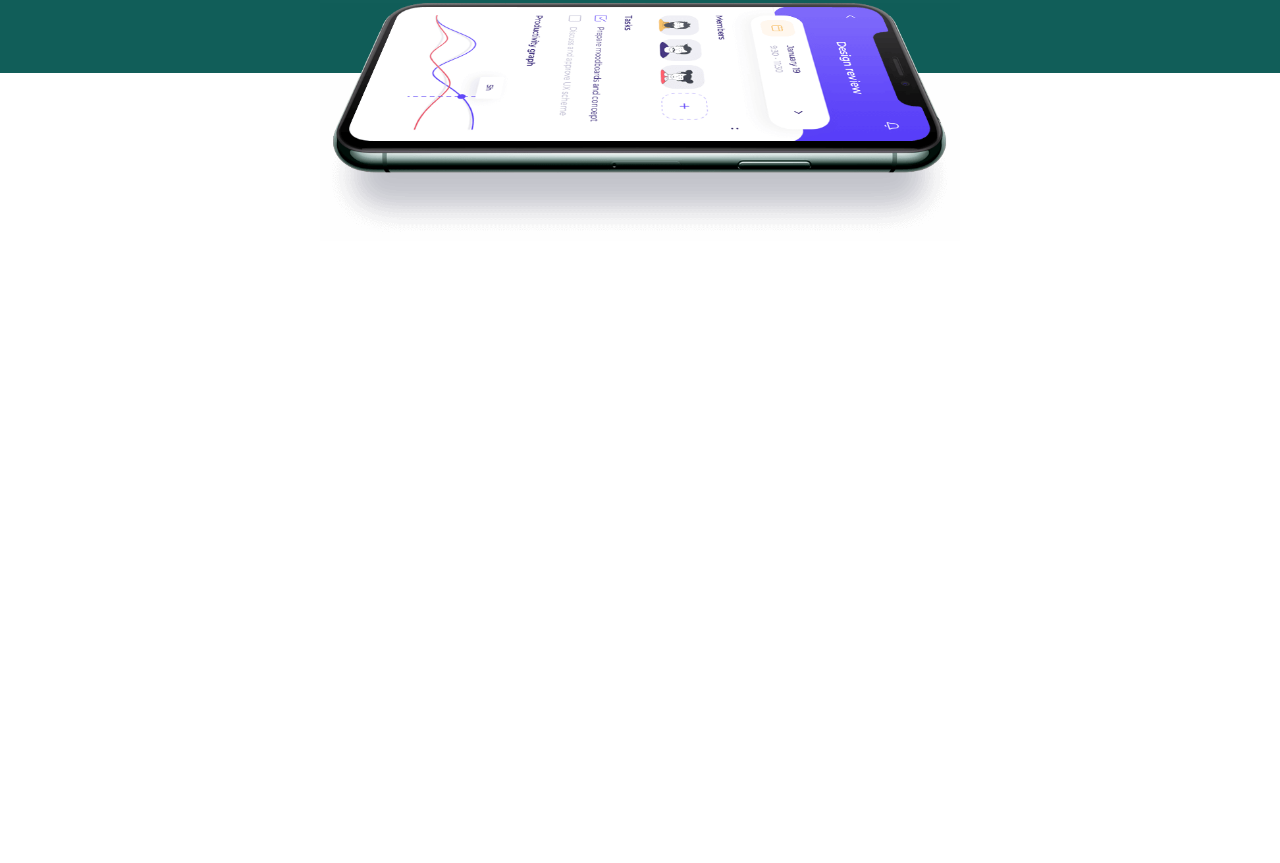
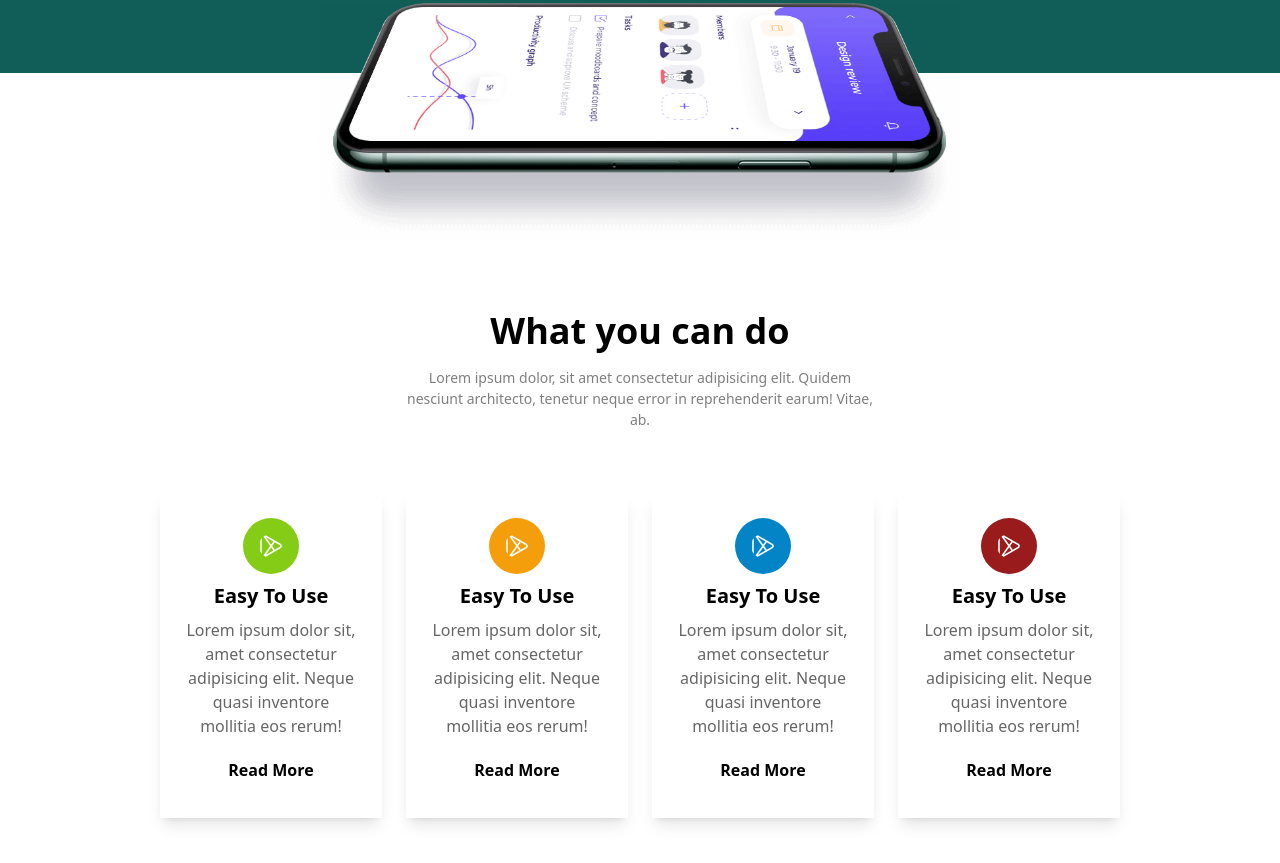
Before and after one commit to Anupam2570632/Appie-Web-with-Taiwind-, a plain HTML site: page index.html in a window 1280 px wide. Shown: the part 447-1310 px from the top of the page. Before the commit the page ends 800 px from the top, so only its background shows below. Drawn offline with nearby package versions, Linux system fonts and the light colour scheme.

Commit message:
do section added succesfully

```diff
--- a/index.html
+++ b/index.html
@@ -37,6 +37,7 @@
         </header>
     </div>
     <main>
+        <!-- hero section -->
         <section>
             <div class="bg-teal-800 py-12 md:py-28 text-white">
                 <div class="w-full md:w-1/2 space-y-4 text-center mx-auto">
@@ -62,8 +63,42 @@
                     <img class="w-1/2" src="./assets/hero-thumb-4.png" alt="" />
                 </div>
         </section>
+
+        <!-- do section -->
+        <section class="w-11/12 md:w-9/12 mb-40 space-y-4 text-center mx-auto">
+            <h2 class="text-2xl md:text-4xl font-bold">What you can do</h2>
+            <p class="text-[14px] opacity-[.5] w-auto md:w-1/2 mx-auto pb-12">Lorem ipsum dolor, sit amet consectetur adipisicing elit. Quidem nesciunt architecto, tenetur neque error in reprehenderit earum! Vitae, ab.</p>
+            <div class="grid grid-cols-1 gap-6 md:grid-cols-2 lg:grid-cols-4">
+                <div class="text-center  p-6 lg:p-2 xl:p-6 lg:space-y-2 xl:sapce-y-4 shadow-lg space-y-4">
+                    <img class="bg-lime-500 mx-auto p-4 rounded-full" src="./assets/play-store.png" alt="">
+                    <h3 class="text-xl font-semibold">Easy To Use</h3>
+                    <p class="text-[14] opacity-[.6]">Lorem ipsum dolor sit, amet consectetur adipisicing elit. Neque quasi inventore mollitia eos rerum!</p>
+                    <button class="px-5 font-bold py-3 rounded-md hover:bg-cyan-600 duration-300">Read More</button>
+                </div>
+                <div class="text-center  p-6 lg:p-2 xl:p-6 lg:space-y-2 xl:sapce-y-4 shadow-lg space-y-4">
+                    <img class="bg-amber-500 mx-auto p-4 rounded-full" src="./assets/play-store.png" alt="">
+                    <h3 class="text-xl font-semibold">Easy To Use</h3>
+                    <p class="text-[14] opacity-[.6]">Lorem ipsum dolor sit, amet consectetur adipisicing elit. Neque quasi inventore mollitia eos rerum!</p>
+                    <button class="px-5 font-bold py-3 rounded-md hover:bg-cyan-600 duration-300">Read More</button>
+                </div>
+                <div class="text-center  p-6 lg:p-2 xl:p-6 lg:space-y-2 xl:sapce-y-4 shadow-lg space-y-4">
+                    <img class="bg-sky-600 mx-auto p-4 rounded-full" src="./assets/play-store.png" alt="">
+                    <h3 class="text-xl font-semibold">Easy To Use</h3>
+                    <p class="text-[14] opacity-[.6]">Lorem ipsum dolor sit, amet consectetur adipisicing elit. Neque quasi inventore mollitia eos rerum!</p>
+                    <button class="px-5 font-bold py-3 rounded-md hover:bg-cyan-600 duration-300">Read More</button>
+                </div>
+                <div class="text-center p-6 lg:p-2 xl:p-6 lg:space-y-2 xl:sapce-y-4 shadow-lg space-y-4">
+                    <img class="bg-red-800 mx-auto p-4 rounded-full" src="./assets/play-store.png" alt="">
+                    <h3 class="text-xl font-semibold">Easy To Use</h3>
+                    <p class="text-[14] opacity-[.6]">Lorem ipsum dolor sit, amet consectetur adipisicing elit. Neque quasi inventore mollitia eos rerum!</p>
+                    <button class="px-5 font-bold py-3 rounded-md hover:bg-cyan-600 duration-300">Read More</button>
+                </div>
+
+            </div>
+        </section>
+
     </main>
-    <footer></footer>
+
 </body>
 
 </html>
```
